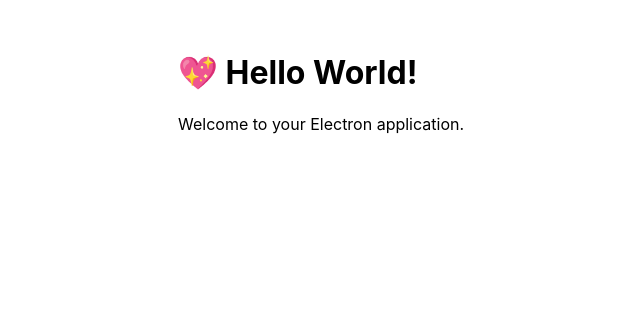
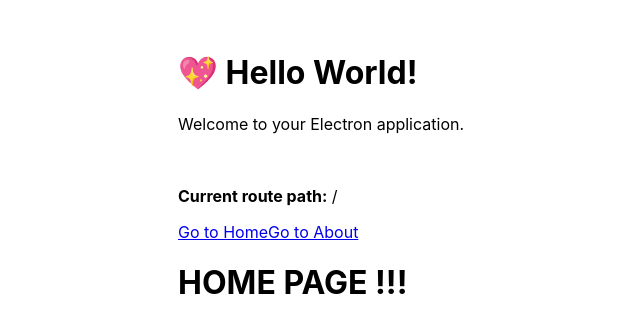
Before and after one commit to Abokor-AN/xana-vntxsr, a Vue app: page /about in a window 1280 px wide. Shown: the top 332 px of the page, without its empty margins (158-798 px from the left). Built offline with nearby package versions, Linux system fonts and the light colour scheme.

Commit message:
Install vue-router

```diff
--- a/package.json
+++ b/package.json
@@ -39,6 +39,7 @@
   "license": "MIT",
   "dependencies": {
     "electron-squirrel-startup": "^1.0.1",
-    "vue": "^3.4.27"
+    "vue": "^3.4.27",
+    "vue-router": "^4.3.2"
   }
 }
--- a/src/App.vue
+++ b/src/App.vue
@@ -1,8 +1,17 @@
 <template>
   <h1>💖 Hello World!</h1>
   <p>Welcome to your Electron application.</p>
+  <br />
+  <p><strong>Current route path:</strong> {{ $route.fullPath }}</p>
+  <nav>
+    <RouterLink to="/">Go to Home</RouterLink>
+    <RouterLink to="/about">Go to About</RouterLink>
+  </nav>
+  <main>
+    <RouterView />
+  </main>
 </template>
 
-<script setup>
+<script setup lang="ts">
 console.log('👋 This message is being logged by "App.vue", included via Vite');
 </script>
--- a/src/renderer.ts
+++ b/src/renderer.ts
@@ -31,4 +31,6 @@
 import { createApp } from "vue";
 import App from "./App.vue";
 
-createApp(App).mount("#app");
+import router from "./router";
+
+createApp(App).use(router).mount("#app");
--- /dev/null
+++ b/src/router/index.ts
@@ -0,0 +1,18 @@
+import { createMemoryHistory, createRouter } from "vue-router";
+import HomeView from "../views/HomeView.vue";
+
+const routes = [
+  { path: "/", name: "home", component: HomeView },
+  {
+    path: "/about",
+    name: "about",
+    component: () => import("../views/AboutView.vue"),
+  },
+];
+
+const router = createRouter({
+  history: createMemoryHistory(),
+  routes,
+});
+
+export default router;
--- /dev/null
+++ b/src/views/AboutView.vue
@@ -0,0 +1,5 @@
+<script setup lang="ts"></script>
+
+<template>
+  <h1>ABOUT PAGE !!!</h1>
+</template>
--- /dev/null
+++ b/src/views/HomeView.vue
@@ -0,0 +1,5 @@
+<script setup lang="ts"></script>
+
+<template>
+  <h1>HOME PAGE !!!</h1>
+</template>
```
Also changed, not shown: 1 other file (tests, documents, lock files or other folders).
